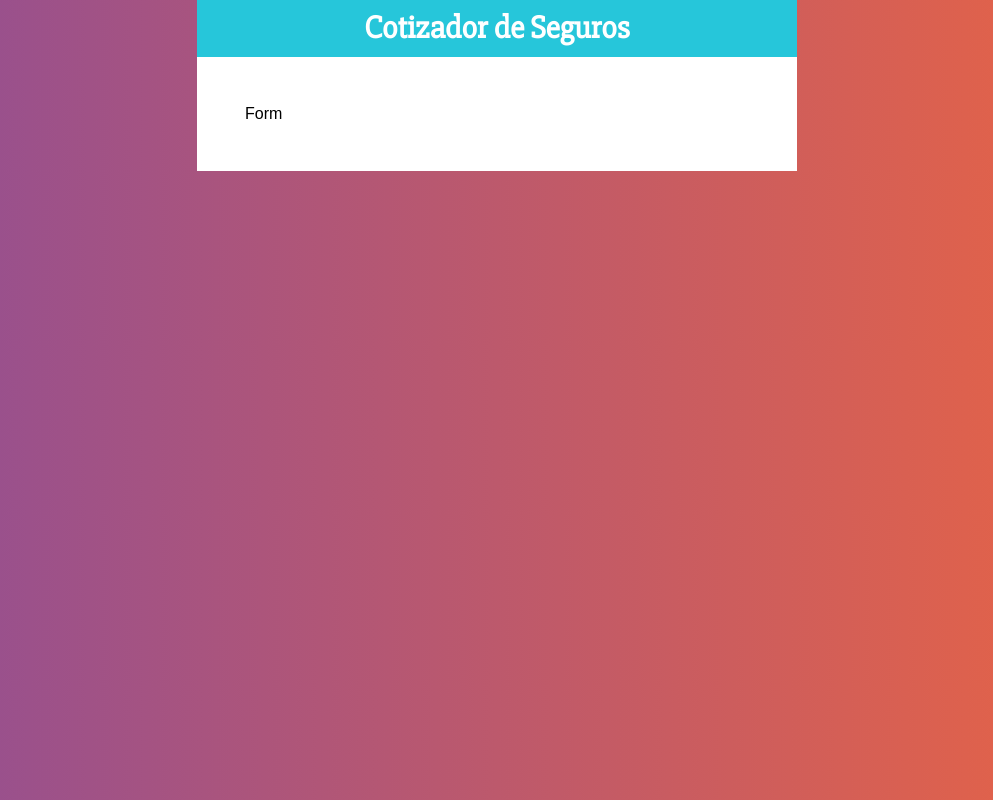
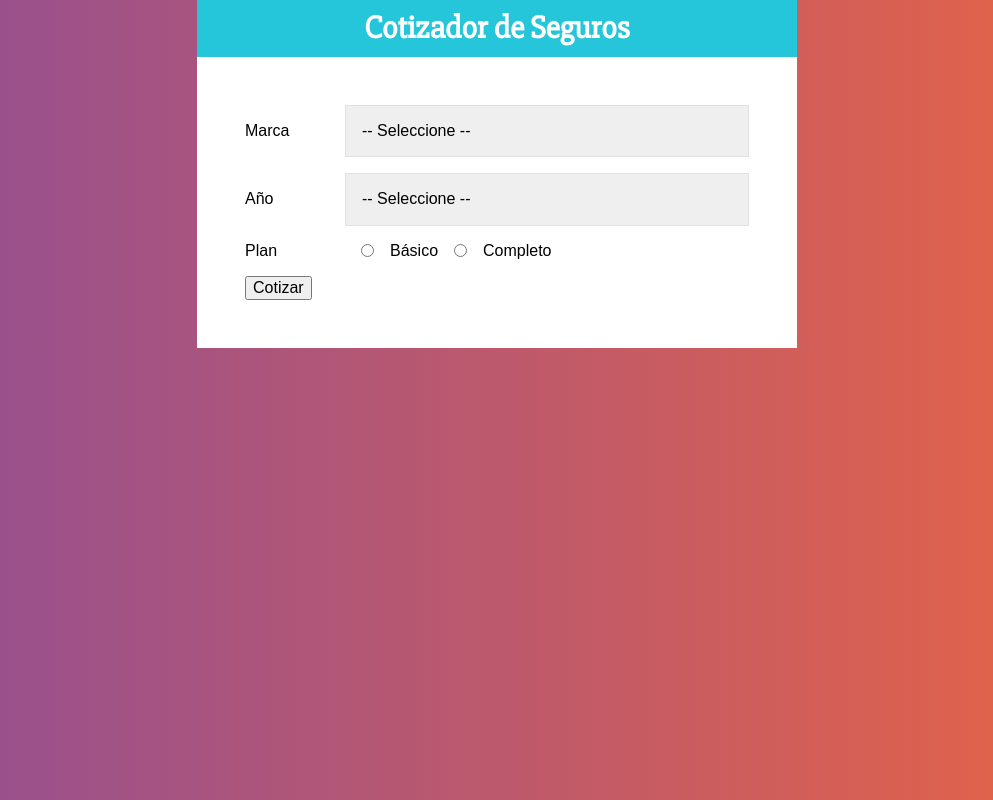
Before and after one commit to albertoavv/cotizador, a React (Create React App) app: page / in a window 1280 px wide. Shown: the whole page, without its empty margins (143-1136 px from the left). Built offline with nearby package versions, Linux system fonts and the light colour scheme.

Commit message:
Formulario
Styles Formulario

```diff
--- a/src/App.js
+++ b/src/App.js
@@ -1,6 +1,7 @@
 import React from 'react';
 import Header from './components/Header'
 import styled from '@emotion/styled';
+import Formulario from './components/Formulario';
 
 const Contenedor = styled.div`
   max-width: 600px;
@@ -19,7 +20,7 @@
          titulo="Cotizador de Seguros"
       />
       <ContenedorFormulario>
-        Form
+        <Formulario />
       </ContenedorFormulario>
     </Contenedor>
   );
--- /dev/null
+++ b/src/components/Formulario.js
@@ -0,0 +1,72 @@
+import React from 'react';
+import styled from '@emotion/styled';
+
+const Campo = styled.div`
+    display: flex;
+    margin-bottom: 1rem;
+    align-items: center;
+`;
+
+const Label = styled.label`
+    flex: 0 0 100px;
+`;
+
+const Select = styled.select`
+    display: block;
+    width: 100%;
+    padding: 1rem;
+    border: 1px solid #e1e1e1;
+    -webkit-appearance:none;
+`;
+
+const InputRadio = styled.input`
+    margin: 0 1rem;
+`;
+
+const Formulario = () => {
+    return (
+        <form>
+            <Campo>
+                <Label>Marca</Label>
+                <Select name="" id="">
+                    <option value="">-- Seleccione --</option>
+                    <option value="americano">Americano</option>
+                    <option value="europeo">Europeo</option>
+                    <option value="asiatico">Asiatico</option>
+                </Select>
+            </Campo>
+            <Campo>
+                <Label>Año</Label>
+                <Select>
+                    <option value="">-- Seleccione --</option>
+                    <option value="2021">2021</option>
+                    <option value="2020">2020</option>
+                    <option value="2019">2019</option>
+                    <option value="2018">2018</option>
+                    <option value="2017">2017</option>
+                    <option value="2016">2016</option>
+                    <option value="2015">2015</option>
+                    <option value="2014">2014</option>
+                    <option value="2013">2013</option>
+                    <option value="2012">2012</option>
+                </Select>
+            </Campo>
+            <Campo>
+                <Label>Plan</Label>
+                <InputRadio
+                    type="radio"
+                    name="plan"
+                    value="basico"
+                />Básico
+                <InputRadio
+                    type="radio"
+                    name="plan"
+                    value="completo"
+                />Completo
+            </Campo>
+            <button type="button">Cotizar</button>
+        </form>
+    );
+};
+
+export default Formulario;
```
